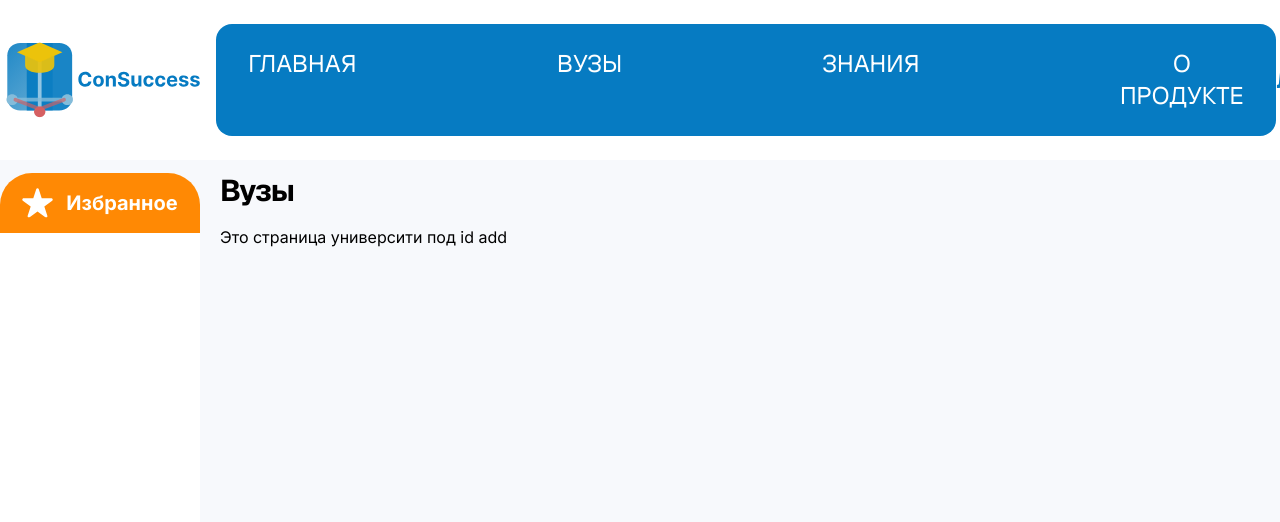
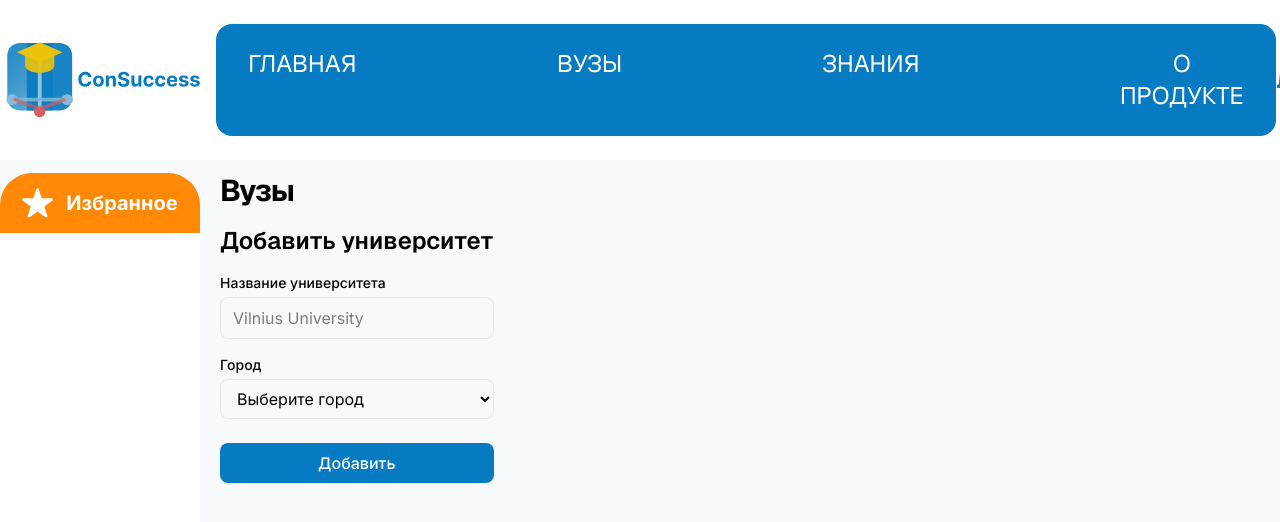
Before and after one commit to PlexMAD/ConSuccess, a Next.js app in the folder Frontend/: page /universities/add in a window 1280 px wide. Shown: the top 522 px of the page. Built offline with nearby package versions, Linux system fonts and the light colour scheme; no server answers.

Commit message:
init add university form

```diff
--- /dev/null
+++ b/Frontend/app/(user)/universities/add/page.tsx
@@ -0,0 +1,57 @@
+"use client";
+
+import { useState } from "react";
+
+const AddUniversityPage = () => {
+  const [name, setName] = useState("");
+  const [city, setCity] = useState("");
+
+  const handleSubmit = (e: React.FormEvent) => {
+    e.preventDefault();
+    console.log({ name, city });
+  };
+
+  return (
+    <form
+      onSubmit={handleSubmit}
+      className="max-w-md flex flex-col gap-4"
+    >
+      <h1 className="text-2xl font-semibold font-geist">Добавить университет</h1>
+
+      <div className="flex flex-col gap-1">
+        <label className="text-sm font-medium">Название университета</label>
+        <input
+          type="text"
+          value={name}
+          onChange={(e) => setName(e.target.value)}
+          placeholder="Vilnius University"
+          className="px-3 py-2 rounded-lg border border-gray-200 focus:outline-none focus:ring-2 focus:ring-primary"
+        />
+      </div>
+
+      <div className="flex flex-col gap-1">
+        <label className="text-sm font-medium">Город</label>
+        <select
+          value={city}
+          onChange={(e) => setCity(e.target.value)}
+          className="px-3 py-2 rounded-lg border border-gray-200 focus:outline-none focus:ring-2 focus:ring-primary"
+        >
+          <option value="">Выберите город</option>
+          <option value="Vilnius">Vilnius</option>
+          <option value="Kaunas">Kaunas</option>
+          <option value="Šiauliai">Šiauliai</option>
+          <option value="Klaipėda">Klaipėda</option>
+        </select>
+      </div>
+
+      <button
+        type="submit"
+        className="mt-2 px-4 py-2 rounded-lg bg-primary text-white font-medium hover:opacity-90 transition"
+      >
+        Добавить
+      </button>
+    </form>
+  );
+};
+
+export default AddUniversityPage;
--- a/Frontend/app/(user)/universities/page.tsx
+++ b/Frontend/app/(user)/universities/page.tsx
@@ -1,15 +1,24 @@
 import { fetchUniversities } from "@/shared/api/universities";
 import UniversityCard from "./_components/UniversityCard";
+import Link from "next/link";
 
 export const UniversitiesPage = async () => {
   const universities = await fetchUniversities();
 
   return (
-    <ul className="grid grid-cols-4 gap-4">
-      {universities.map((university) => (
-        <UniversityCard key={university.id} university={university} />
-      ))}
-    </ul>
+    <div className="flex flex-col gap-4">
+      <Link
+        className="self-start px-4 py-2 rounded-lg bg-primary text-white font-medium hover:opacity-90 transition"
+        href={"/universities/add"}
+      >
+        Добавить
+      </Link>
+      <ul className="grid grid-cols-4 gap-4">
+        {universities.map((university) => (
+          <UniversityCard key={university.id} university={university} />
+        ))}
+      </ul>
+    </div>
   );
 };
 
```
